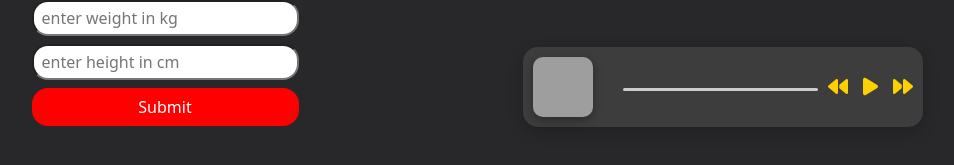
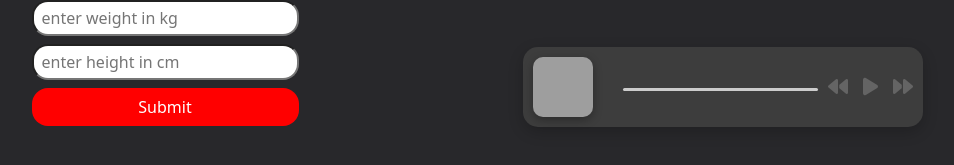
Before and after one commit to pranavp-work/bmi-calc, a React (Vite) app: page / in a window 1280 px wide. Shown: the part 313-478 px from the top of the page, without its empty margins (196-1150 px from the left). Built offline with nearby package versions, Linux system fonts and the light colour scheme; grey boxes are pictures that could not be loaded.

Commit message:
fix fix fix

```diff
--- a/src/App.css
+++ b/src/App.css
@@ -95,7 +95,7 @@
     /* width: 0%;
     transition: width 0.1s linear; */
 
-    background: #242323;
+    background: #d10000;
     height: 100%;
     width: 0%;
     transition: width 0.1s linear;
@@ -134,7 +134,7 @@
     user-select: none; */
 
     font-size: 20px;
-    color: rgb(255, 208, 0);
+    color: rgb(100, 100, 100);
     cursor: pointer;
     user-select: none;
   }
```
